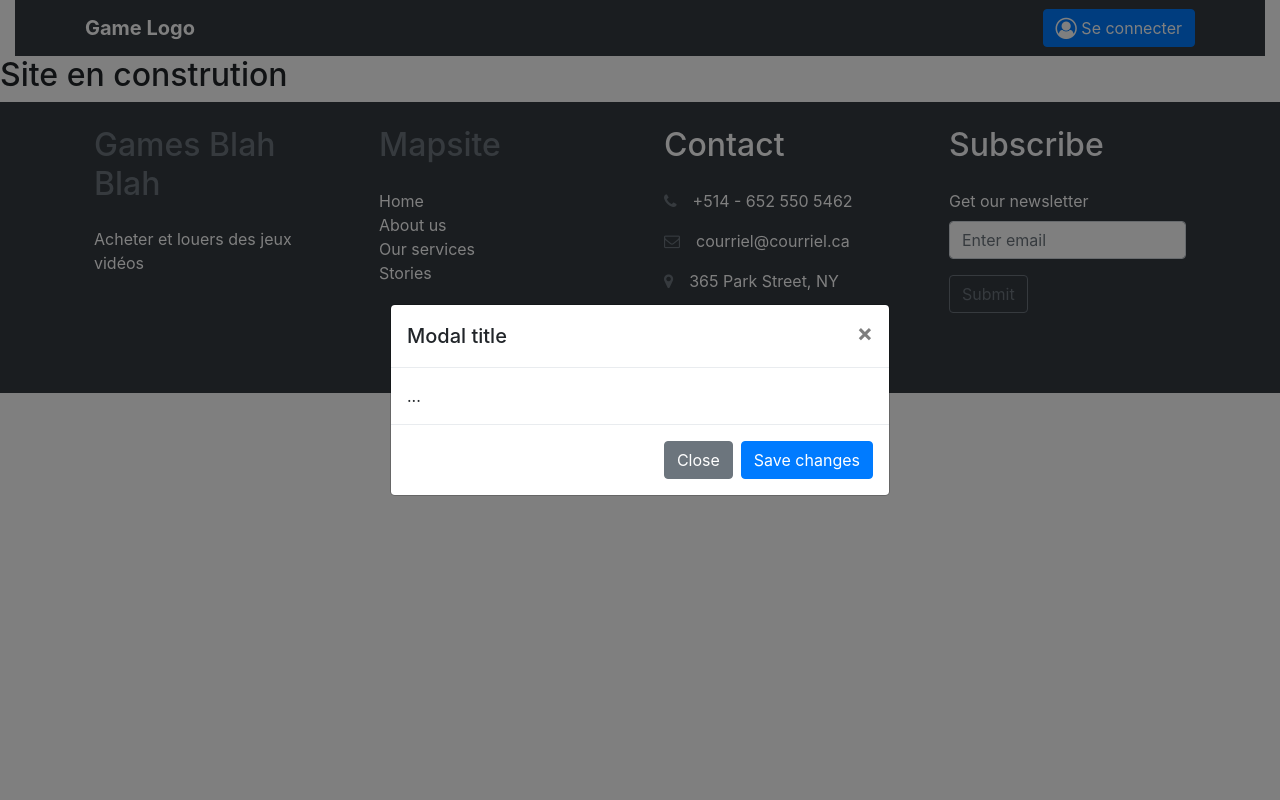
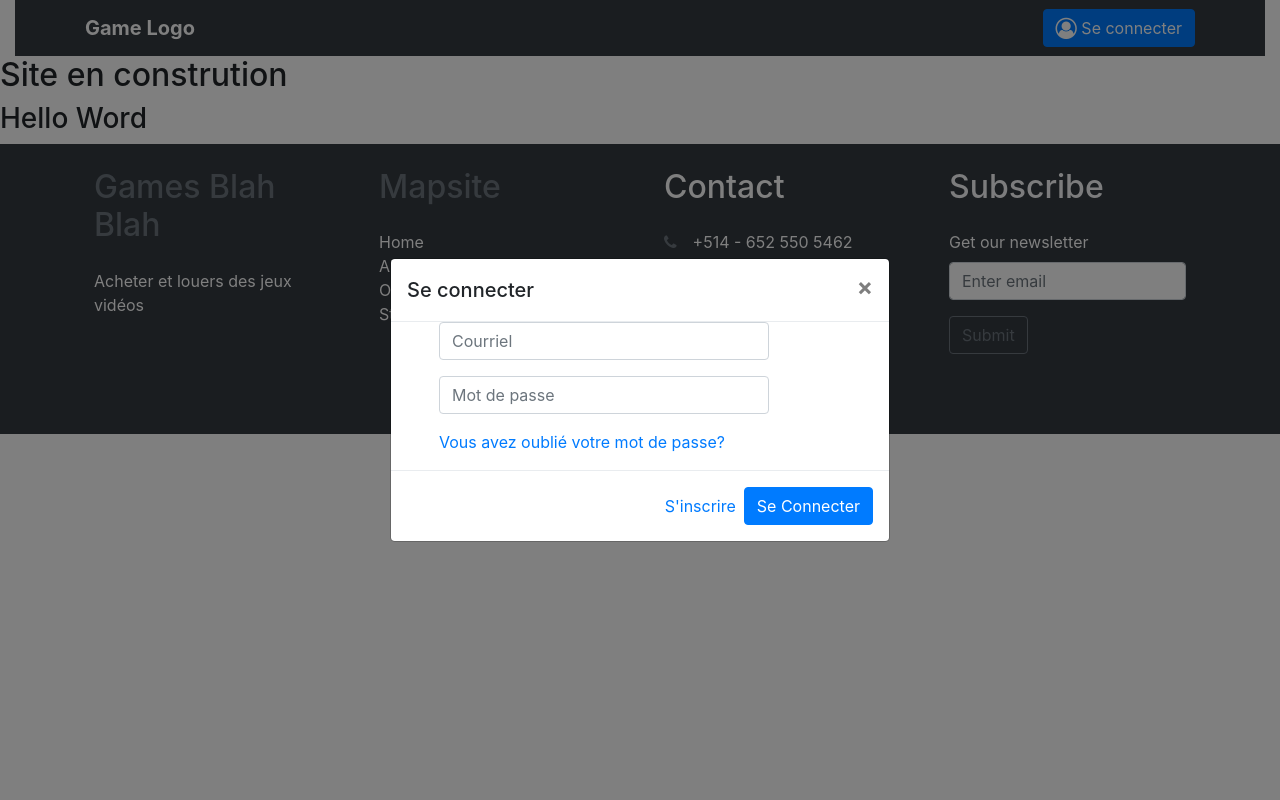
Before and after one commit to Oudayan/projetweb2, a PHP site: template vues/accueil.php in a window 1280 px wide, after a click on "Se connecter". Run offline with PHP 8.4, Linux system fonts and the light colour scheme; the template is opened without the code that fills it, so the values that code supplies are empty.

Commit message:
Modifications sur les fichier accueil.php et header.php

```diff
--- a/vues/accueil.php
+++ b/vues/accueil.php
@@ -1 +1,2 @@
 <h2>Site en constrution</h2>
+<h3>Hello Word</h3>
--- a/vues/header.php
+++ b/vues/header.php
@@ -21,10 +21,9 @@
                     </a>
                     <!-- <button class="navbar-toggler navbar-toggler-right" type="button" data-toggle="collapse" data-target="#navbar2SupportedContent">
                         <span class="navbar-toggler-icon"></span>
-                    </button> -->
-                    <!-- <div class="collapse navbar-collapse text-center justify-content-end" id="navbar2SupportedContent">
-                        <a class="btn navbar-btn ml-2 text-white btn-secondary">
-                        <i class="fa d-inline fa-lg fa-user-circle-o"></i> Se connecter</a>
+                    </button>
+                    <div class="collapse navbar-collapse text-center justify-content-end" id="navbar2SupportedContent">
+                        <a class="btn navbar-btn ml-2 text-white btn-secondary">S'inscrire'</a>
                     </div> -->
 
                     <!-- Button trigger modal -->
@@ -37,19 +36,40 @@
                     <div class="modal fade" id="exampleModalCenter" tabindex="-1" role="dialog" aria-labelledby="exampleModalCenterTitle" aria-hidden="true">
                         <div class="modal-dialog modal-dialog-centered" role="document">
                             <div class="modal-content">
+                                <form role="form" action="index.php?Membres&action=verificationLogin" method="post">
                                     <div class="modal-header">
-                                    <h5 class="modal-title" id="exampleModalCenterTitle">Modal title</h5>
+                                        <h5 class="modal-title" id="exampleModalCenterTitle">Se connecter</h5>
                                         <button type="button" class="close" data-dismiss="modal" aria-label="Close">
                                         <span aria-hidden="true">&times;</span>
                                         </button>
                                     </div>
-                                <div class="modal-body">
-                                    ...
+                                    <div class="modal-modal-body mx-sm-1 mx-md-3 mx-lg-5">
+                                        <div class="form-group row">
+                                            <!-- <label for="courriel" class="col-md-3 col-form-label">Courriel</label> -->
+                                            <div class="col-md-10">
+                                                <input type="text" name="courriel" class="form-control" id="courriel" placeholder="Courriel">
+                                            </div>
+                                        </div>
+                                        <div class="form-group row">
+                                            <!-- <label for="mot_de_passe" class="col-md-3 col-form-label">Mot de Passe</label> -->
+                                            <div class="col-md-10">
+                                                <input type="text" name="mot_de_passe" class="form-control" id="mot_de_passe" placeholder="Mot de passe">
+                                            </div>
+                                        </div>
+                                        <div class="form-group row">
+                                            <!-- <label for="mot_de_passe" class="col-md-3 col-form-label">Mot de Passe</label> -->
+                                            <div class="col-md-10">
+                                            <a href="#">Vous avez oublié votre mot de passe?</a>
+                                            </div>
+                                        </div>
                                     </div>
                                     <div class="modal-footer">
-                                    <button type="button" class="btn btn-secondary" data-dismiss="modal">Close</button>
-                                    <button type="button" class="btn btn-primary">Save changes</button>
+                                        <!-- <button type="button" class="btn btn-secondary" data-dismiss="modal">Close</button> -->
+
+                                        <a href="#">S'inscrire</a>
+                                        <button type="button" class="btn btn-primary">Se Connecter</button>
                                     </div>
+                                </form>
                             </div>
                         </div>
                     </div>
```
Lines whose indentation alone changed are shown as unchanged.
